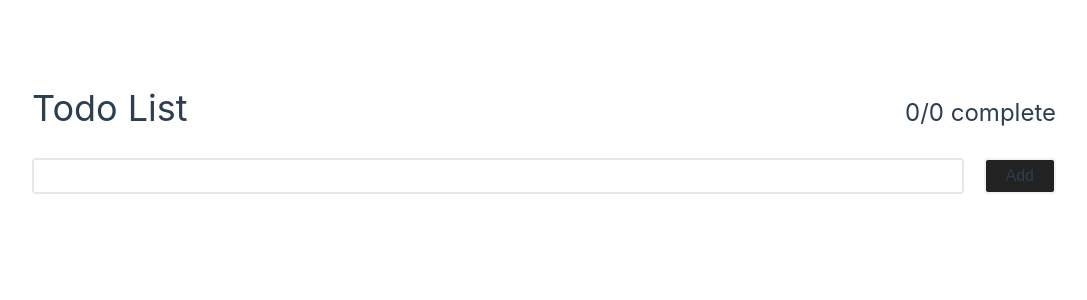
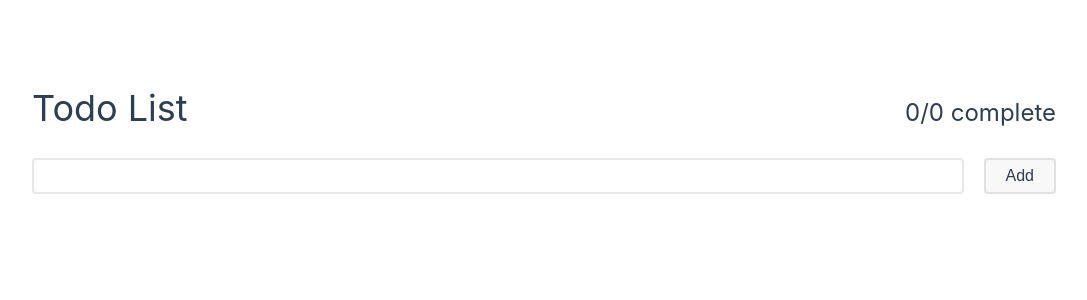
Before and after one commit to adapass182/HelloVue, a Vue app: page / in a window 1280 px wide. Shown: the top 300 px of the page, without its empty margins (48-1135 px from the left). Built offline with nearby package versions, Linux system fonts and the light colour scheme.

Commit message:
fix(theme): fix color palette
Ensure appropriate colors for light & dark theme

- Fixed 'add item' button colors in light theme
- Indentation changes from linter config in prev commit

```diff
--- a/src/assets/base.css
+++ b/src/assets/base.css
@@ -34,7 +34,7 @@
   --color-background-soft: var(--vt-c-white-soft);
   --color-background-mute: var(--vt-c-white-mute);
 
-  --button-background: var(--vt-c-black-soft);
+  --button-background: var(--vt-c-white-soft);
   --button-color: var(--vt-c-white);
 
   --color-border: var(--vt-c-divider-light-2);
@@ -91,8 +91,8 @@ body {
   background: var(--color-background);
   transition: color 0.5s, background-color 0.5s;
   line-height: 1.6;
-  font-family: Inter, -apple-system, BlinkMacSystemFont, "Segoe UI", Roboto,
-    Oxygen, Ubuntu, Cantarell, "Fira Sans", "Droid Sans", "Helvetica Neue",
+  font-family: Inter, -apple-system, BlinkMacSystemFont, 'Segoe UI', Roboto,
+    Oxygen, Ubuntu, Cantarell, 'Fira Sans', 'Droid Sans', 'Helvetica Neue',
     sans-serif;
   font-size: var(--font-size-body);
   text-rendering: optimizeLegibility;
@@ -100,6 +100,10 @@ body {
   -moz-osx-font-smoothing: grayscale;
 }
 
+:focus {
+  outline: none;
+}
+
 :focus-visible {
   outline: 2px dashed var(--secondary-green-600);
   outline-offset: 4px;
--- a/src/components/TodoForm.vue
+++ b/src/components/TodoForm.vue
@@ -40,7 +40,7 @@
 button {
   align-items: center;
   background-color: var(--button-background);
-    border: 0.2rem solid var(--color-background-mute);
+  border: 0.2rem solid var(--color-border);
   color: var(--button-color);
   border-radius: 0.4rem;
   cursor: pointer;
@@ -51,13 +51,13 @@
 }
 
 button:hover {
-    border-color: var(--vt-c-white);
-    transition: all 0.3s ease-in-out;
+  border-color: var(--color-border-hover);
+  transition: border 0.1s ease-in-out;
 }
 
 button:active {
-    border-color: var(--vt-c-text-dark-2);
-    transition: all 0.1s ease-in-out;
+  border-color: var(--color-border);
+  transition: border 0.1s ease-in-out;
 }
 
 form {
```
Lines whose indentation alone changed are shown as unchanged.
